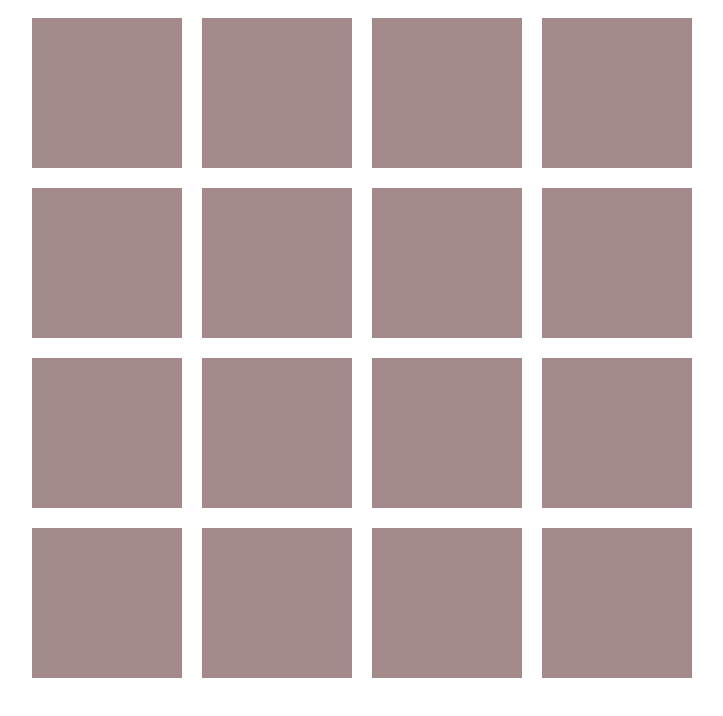
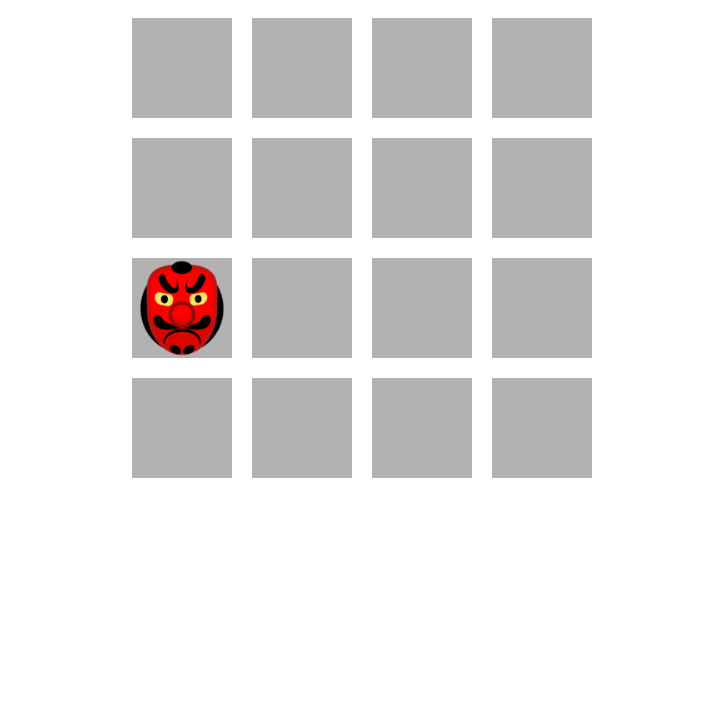
Before and after one commit to biryukova-nadezhda/ahj-hw-2-1, a website built with webpack: page src/index.html in a window 1280 px wide. Shown: the whole page, without its empty margins (268-991 px from the left). Built offline with nearby package versions, Linux system fonts and the light colour scheme.

Commit message:
Исправила вывод поля и картинки

```diff
--- a/package.json
+++ b/package.json
@@ -30,6 +30,8 @@
     "eslint-plugin-import": "^2.22.1",
     "html-loader": "^1.3.2",
     "html-webpack-plugin": "^4.5.1",
+    "jest": "^28.1.1",
+    "jest-babel": "^1.0.1",
     "live-server": "^1.2.1",
     "mini-css-extract-plugin": "^1.3.3",
     "optimize-css-assets-webpack-plugin": "^5.0.4",
--- a/src/css/style.css
+++ b/src/css/style.css
@@ -6,16 +6,22 @@
 	display: flex;
 	flex-wrap: wrap;
 
-	width: 700px;
 	margin:  auto;
+	max-width: 500px;
 }
 
 .cell {
 	display:  flex;
 	justify-content: center;
 	align-items: center;
-	width: 150px;
-	height: 150px;
+
 	margin: 10px;
-	background-color: #a38989;
+	width: 100px;
+	height: 100px;
+
+	background-color: #2e28285c;
 }
+
+.img_goblin {
+	width:  100%;
+}
--- a/src/index.html
+++ b/src/index.html
@@ -7,7 +7,7 @@
   <title>Game</title>
 </head>
 <body>
-  <section class="game_field">
+  <!--<section class="game_field">
     <div class="field_container" id="field">
       <div class="cell" data-cell="0"></div>
 				<div class="cell" data-cell="1"></div>
@@ -29,6 +29,6 @@
 				<div class="cell" data-cell="14"></div>
 				<div class="cell" data-cell="15"></div>
     </div>
-  </section>
+  </section>-->
 </body>
 </html>
--- a/src/js/app.js
+++ b/src/js/app.js
@@ -1,32 +1,53 @@
-// Определим количество ячеек в поле
-const field = document.getElementById('field');
-const childCount = field.childElementCount;
+// Импортируем картинку
+import image from '../img/goblin.png';
 
-// создаем картинку
+// Задаем размер поля
+const n = 4;
+
+// Создаем картинку
 const img = document.createElement('img');
-img.src = '../img/goblin.png';
+img.src = image;
+// img.src = "goblin.png";
+img.className = 'img_goblin';
 
 // Функция рандомайзер
 function getRandom(max) {
   return Math.floor(Math.random() * max);
 }
 
+// функция создания cекции для игрового поля
+function createSection() {
+  const body = document.querySelector('body');
+  const section = '<section class="game_field"><div class="field_container" id="fieldGame"></div></section>';
+  body.insertAdjacentHTML('afterbegin', section);
+}
+
+// Функция создания поля, n - размер квадратного поля
+function generateField(x) {
+  const field = document.getElementById('fieldGame');
+
+  for (let i = 0; i < x ** 2; i += 1) {
+    const cell = `<div class="cell" data-cell="${i}"></div>`;
+    field.insertAdjacentHTML('beforeend', cell);
+  }
+}
+
 // Функция вставления картинки
 function insertImg() {
-  const i = getRandom(childCount);
+  const max = n ** 2;
+  const i = getRandom(max);
   const cell = document.querySelector(`div[data-cell='${i}']`);
   cell.append(img);
 }
 
-function removeEl() {
-  const remEl = field.querySelector('div > img');
-  remEl.remove();
+// Функция начала игры
+function start() {
+  createSection();
+  generateField(n);
+
+  setInterval(() => {
+    insertImg();
+  }, 1000);
 }
 
-setInterval(() => {
-  insertImg();
-}, 1000);
-
-setInterval(() => {
-  removeEl();
-}, 1500);
+start();
--- a/webpack.common.js
+++ b/webpack.common.js
@@ -6,7 +6,7 @@ module.exports = {
   target: 'web',
   output: {
     path: path.resolve(__dirname, 'dist'),
-    publicPath: './',
+    publicPath: '/',
   },
   module: {
     rules: [
```
Also changed, not shown: 1 other file.
